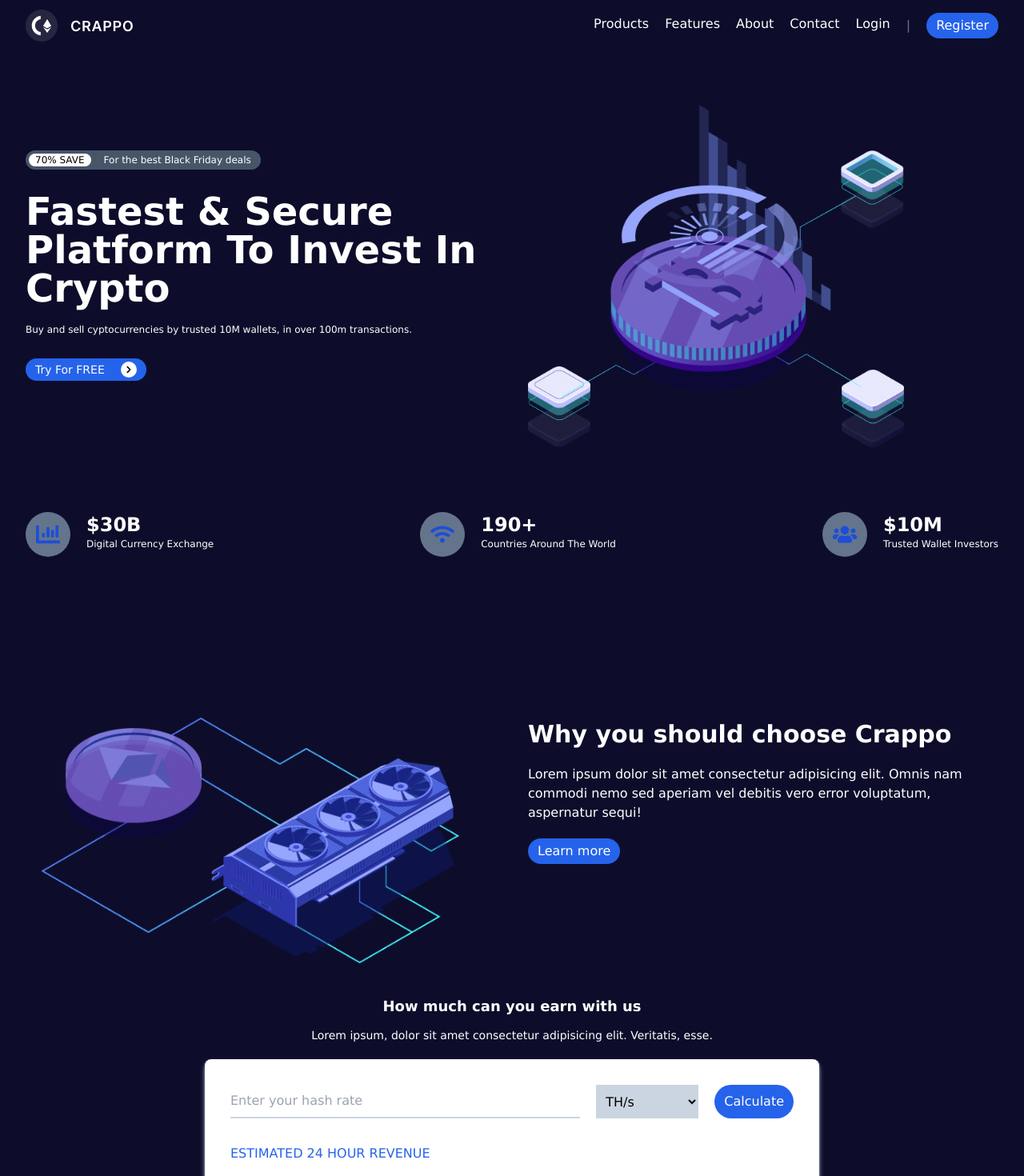
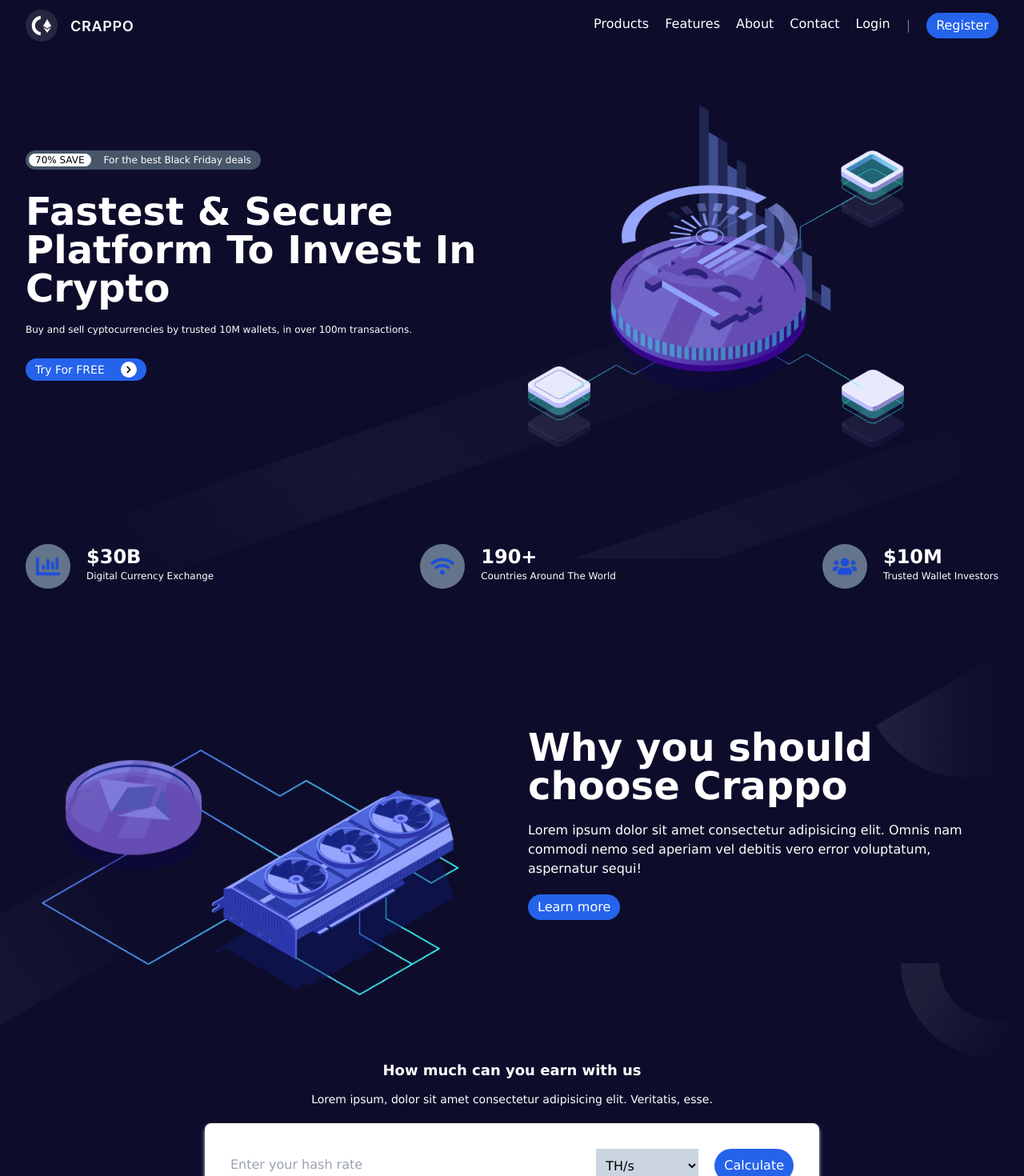
Before and after one commit to tsikatawill/crappo, a React (Create React App) app: page / in a window 1280 px wide. Shown: the top 1470 px of the page at 80% size. Built offline with nearby package versions, Linux system fonts and the light colour scheme.

Commit message:
add bg overlays

```diff
--- a/src/components/Hero.jsx
+++ b/src/components/Hero.jsx
@@ -2,12 +2,14 @@ import { motion } from 'framer-motion';
 import { FaChevronRight } from 'react-icons/fa';
 
 import HeroImg from '../images/hero-img.png';
+import Overlay1 from '../images/hero-ribbon-1.png';
+import Overlay2 from '../images/hero-ribbon-2.png';
 import { AnimateDownV, AnimateRightV, AnimateUpV, ScaleUpV } from '../variants';
 
 export default function Hero() {
   return (
     <div className="hero">
-      <div className="container grid gap-10 md:grid-cols-2 items-center py-10">
+      <div className="container grid gap-10 md:grid-cols-2 items-center py-10 relative">
         <div className="text-wrapper max-w-sm mx-auto md:max-w-full md:mx-0">
           <motion.div
             variants={AnimateDownV(0.5, -50)}
@@ -74,6 +76,19 @@ export default function Hero() {
             className="w-full lg:w-[80%]"
           />
         </div>
+
+        <div className="overlay hidden md:block">
+          <img
+            src={Overlay1}
+            className="absolute top-1/2 w-[80%] h-[70%]"
+            alt="overlay1"
+          />
+          <img
+            src={Overlay2}
+            className="absolute top-[80%] w-[50%] h-[30%] right-20"
+            alt="overlay1"
+          />
+        </div>
       </div>
     </div>
   );
--- a/src/components/NavDrawer.jsx
+++ b/src/components/NavDrawer.jsx
@@ -22,9 +22,10 @@ export default function NavDrawer({ showMenu, onClose }) {
           initial="hidden"
           animate="show"
           exit="exit"
-          className="nav-drawer flex flex-col md:hidden justify-center top-0 left-0 w-full h-screen bg-accent fixed gap-8 items-center z-40. text-2xl"
+          className="nav-drawer top-0 left-0 w-full h-screen bg-accent fixed block md:hidden z-40"
           onClick={onClose}
         >
+          <div className="flex flex-col justify-center gap-8 items-center text-2xl overflow-y-auto h-full py-10">
             <Navlink text="Products" />
             <Navlink text="Features" />
             <Navlink text="About" />
@@ -35,6 +36,7 @@ export default function NavDrawer({ showMenu, onClose }) {
               <span className="text-slate-500">|</span>
               <button className="btn">Register</button>
             </div>
+          </div>
         </motion.div>
       )}
     </AnimatePresence>
--- a/src/components/NewsletterSection.jsx
+++ b/src/components/NewsletterSection.jsx
@@ -4,16 +4,16 @@ import { ScaleUpV } from '../variants';
 
 export default function NewsletterSection() {
   return (
-    <section className="newsletter">
-      <div className="container py-10">
+    <section className="newsletter-section">
+      <div className="container py-10 md:py-20">
         <motion.div
           variants={ScaleUpV}
           initial="initial"
           whileInView="animate"
-          className="rounded-lg bg-blue-500 p-10 grid  grid-cols-1 md:grid-cols-2 gap-10"
+          className="newsletter-card rounded-lg p-5 pb-7 md:p-10 grid grid-cols-1 md:grid-cols-2 gap-10"
         >
           <div className="left space-y-5">
-            <h3 className="font-semibold text-xl">Start Mining now</h3>
+            <h3 className="font-semibold text-xl">Start Mining Now</h3>
             <p>
               Lorem ipsum, dolor sit amet consectetur adipisicing elit, nihil
               labore aliquam error of some more lorem.
@@ -27,12 +27,14 @@ export default function NewsletterSection() {
                 placeholder="Enter message"
                 className="w-full bg-transparent placeholder:text-slate-100 text-white border-white focus:outline-none focus:bg-blue-400 focus:px-2 duration-200 py-2 border-b-2"
               />
-              <button className="px-3 py-2 bg-white text-black rounded-md">
+              <button className="px-3 py-2 bg-white text-black rounded-full">
                 Subscribe
               </button>
             </form>
           </div>
         </motion.div>
+
+        <div className="overlay"></div>
       </div>
     </section>
   );
--- a/src/components/WhySection.jsx
+++ b/src/components/WhySection.jsx
@@ -1,12 +1,15 @@
 import { motion } from 'framer-motion';
 
 import SectionImg from '../images/why-img.png';
+import SectionOverlay2 from '../images/why-model-1.png';
+import SectionOverlay3 from '../images/why-model-2.png';
+import SectionOverlay1 from '../images/why-ribbon.png';
 import { AnimateUpV, ScaleUpV } from '../variants';
 
 export default function WhySection() {
   return (
-    <section>
-      <div className="container py-10 grid md:grid-cols-2 items-center gap-10">
+    <section className="why">
+      <div className="container py-10 grid md:grid-cols-2 items-center gap-10 overflow-hidden relative">
         <div className="image-wrapper row-start-2 md:row-start-1 max-w-lg mx-auto md:max-w-full md:mx-0">
           <motion.img
             variants={ScaleUpV}
@@ -23,7 +26,7 @@ export default function WhySection() {
           whileInView="animate"
           className="text-wrapper"
         >
-          <h2 className="text-4xl sm:text-3xl font-semibold">
+          <h2 className="text-4xl md:text-5xl font-semibold">
             Why you should choose Crappo
           </h2>
 
@@ -35,6 +38,24 @@ export default function WhySection() {
 
           <button className="btn">Learn more</button>
         </motion.div>
+
+        <div className="overlays hidden md:block">
+          <img
+            src={SectionOverlay1}
+            alt="overlay1"
+            className="absolute bottom-0 left-0"
+          />
+          <img
+            src={SectionOverlay2}
+            alt="overlay2"
+            className="absolute top-0 right-0"
+          />
+          <img
+            src={SectionOverlay3}
+            alt="overlay3"
+            className="absolute bottom-0 right-0"
+          />
+        </div>
       </div>
     </section>
   );
```
Lines whose indentation alone changed are shown as unchanged.
